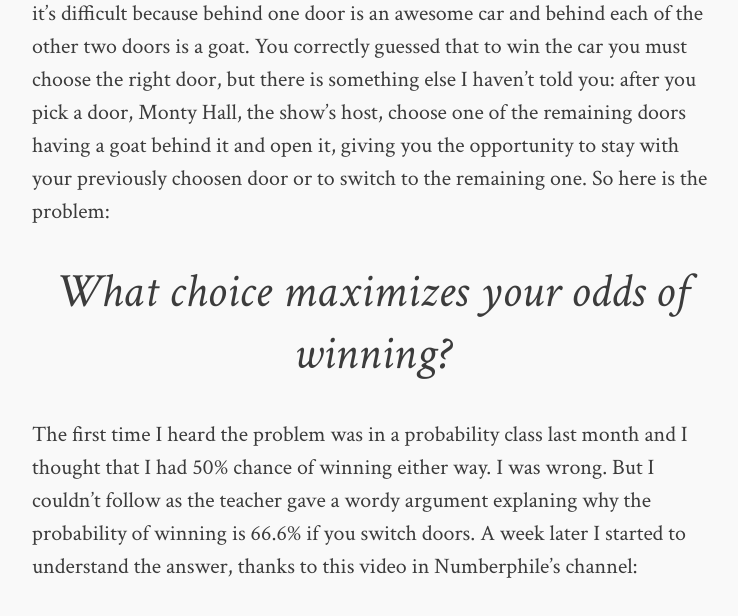
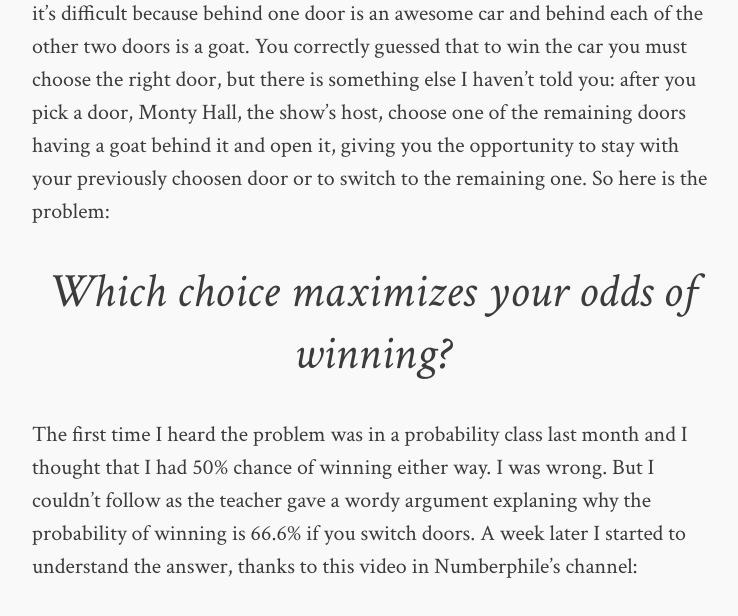
Before and after one commit to snowdj/allanino.github.io, a Jekyll site: the page built from _posts/2014-06-15-monty-hall-problem.md, in a window 1280 px wide and 1400 px high, scrolled down 1128 px, cut to the strip 0-616 px from the top of the window. Shown: the whole strip, without its empty margins (268-1006 px from the left). Built offline with Jekyll 4.4.1, drawn with Linux system fonts in a browser that asks for light colours; comment, search, counter and statistics services are not loaded; some of the changed text lies outside the part shown.

Commit message:
A comma and change what to which.

```diff
--- a/_posts/2014-06-15-monty-hall-problem.md
+++ b/_posts/2014-06-15-monty-hall-problem.md
@@ -17,7 +17,7 @@ This is my first entry in this blog! It is rightful, as I decided to create this
 
 Imagine you are a player in the famous game show <span style="font-style:italic">Let's make a deal</span>. You are faced with the difficult choice of picking a door out of three possibilities. I say it's difficult because behind one door is an awesome car and behind each of the other two doors is a goat. You correctly guessed that to win the car you must choose the right door, but there is something else I haven't told you: after you pick a door, Monty Hall, the show's host, choose one of the remaining doors having a goat behind it and open it, giving you the opportunity to stay with your previously choosen door or to switch to the remaining one. So here is the problem:
 
-> What choice maximizes your odds of winning?
+> Which choice maximizes your odds of winning?
 
 The first time I heard the problem was in a probability class last month and I thought that I had 50% chance of winning either way. I was wrong. But I couldn't follow as the teacher gave a wordy argument explaning why the probability of winning is 66.6% if you switch doors. A week later I started to understand the answer, thanks to this video in Numberphile's channel:
 
@@ -30,7 +30,7 @@ They give a good explanation in the video, but I found myself convinced only aft
 1. Choose a door, let's say number one.
 2. You have a 1/3 chance that the car is behind the door. In this case, if you switch you'll loose the car.
 3. You have a 2/3 chance that a goat is behind the door. In this case, if you switch you win (as the other goat was revealed by the host).
-4. Conclusion: if you switch you win 2/3 of times.
+4. Conclusion: if you switch, you win 2/3 of times.
 
 It's wonderful, isn't it?
 
```
